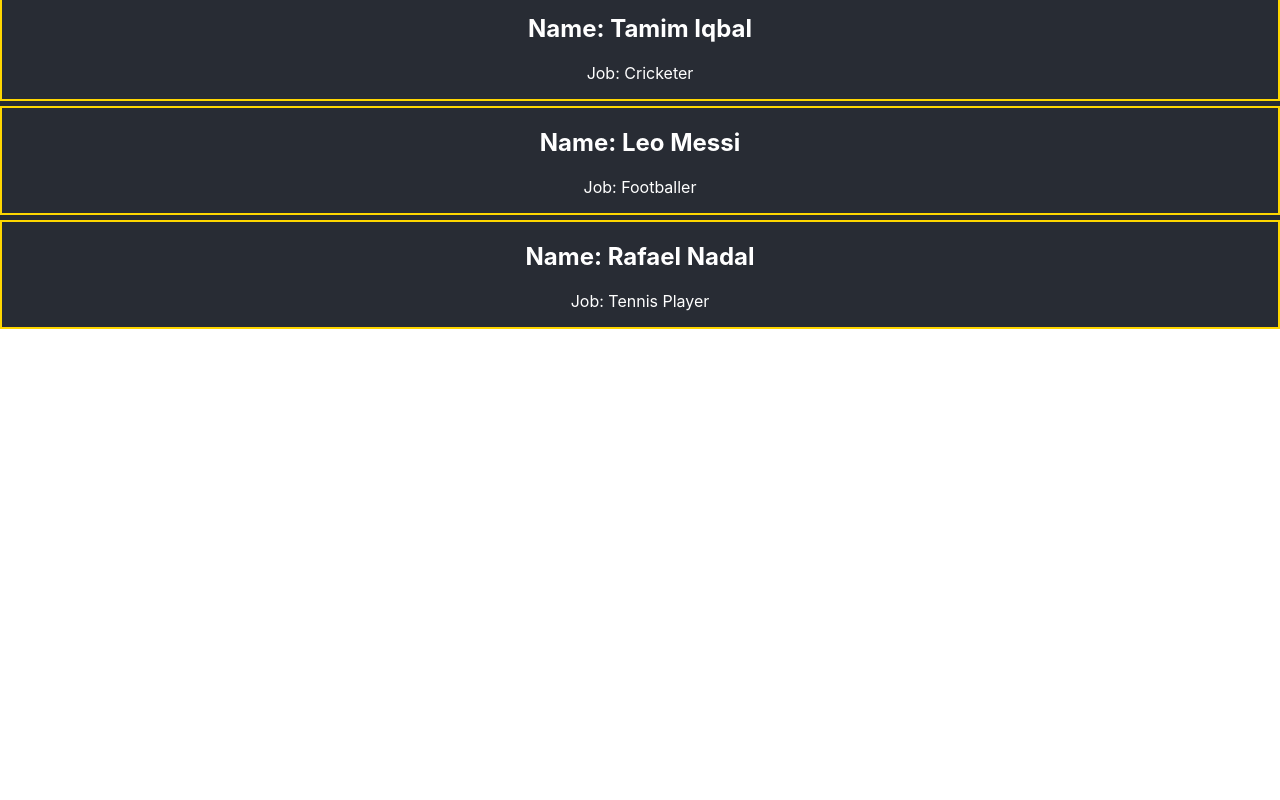
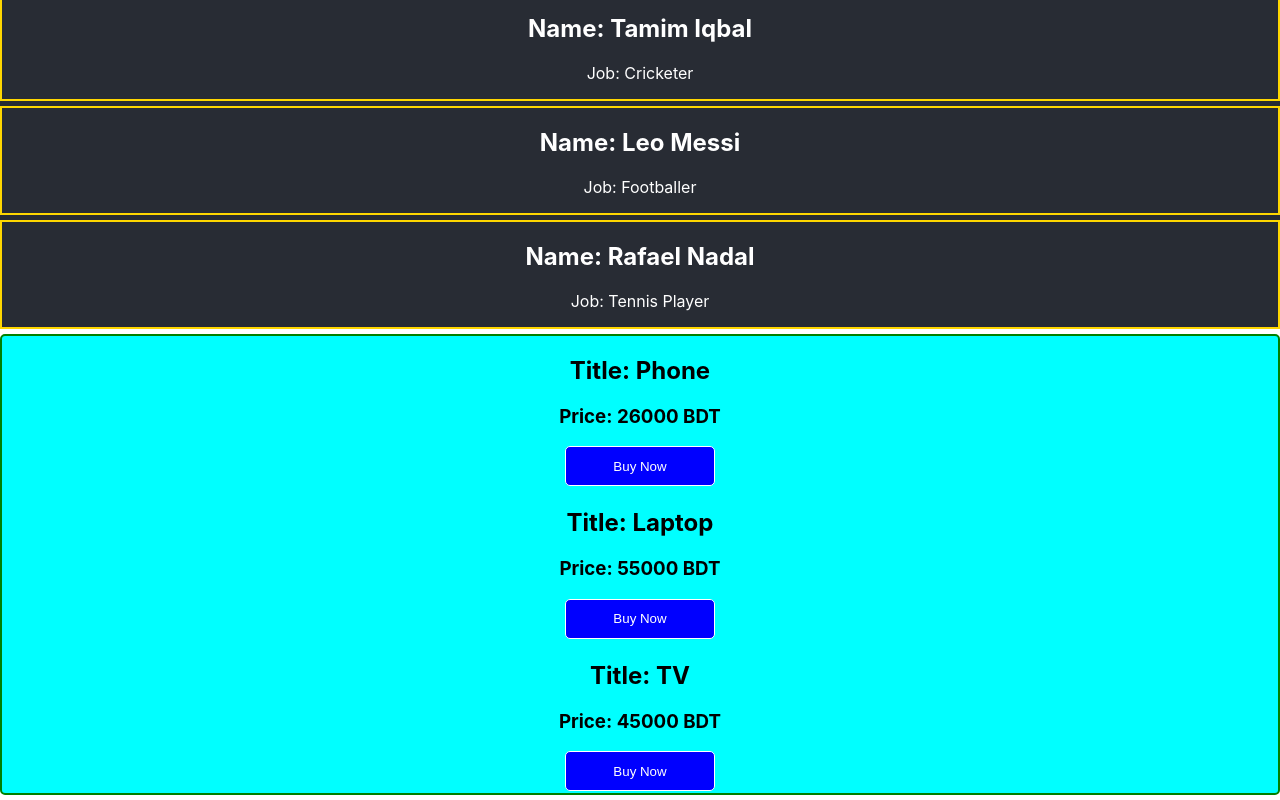
Before and after one commit to Monmoy042/react-core-concept, a React (Create React App) app: page / in a window 1280 px wide. Shown: the part 1295-2095 px from the top of the page. Before the commit the page ends 1629 px from the top, so only its background shows below. Built offline with nearby package versions, Linux system fonts and the light colour scheme.

Commit message:
dynamic data pass from an object to a component

```diff
--- a/src/App.js
+++ b/src/App.js
@@ -13,7 +13,19 @@
   backgroundColor: "#282C34",
   color: "#fff",
 };
+const btn = {
+  marginBottom: "2px",
+  height: "40px",
+  width: "150px",
+  backgroundColor: "blue",
+  color: "#fff",
+  outline: "none",
+  border: "1px solid #fff",
+  borderRadius: "5px",
+  cursor: "pointer",
+};
 
+// App Component
 function App() {
   var name = "Roger Federer";
   var player = {
@@ -24,9 +36,23 @@
     name: "Novak Djokovic",
     job: "Tennis Player",
   };
+  var productStyle = {
+    backgroundColor: "cyan",
+    color: "#000",
+    border: "2px solid green",
+    marginBottom: "5px",
+    borderRadius: "5px",
+  };
+
+  // Product Object
+  const products = [
+    { title: "Phone", price: "26000 BDT" },
+    { title: "Laptop", price: "55000 BDT" },
+    { title: "TV", price: "45000 BDT" },
+  ];
 
   // player data
-  const sportsman = ['Rafael Nadal','Tiger Woods'];
+  const sportsman = ["Rafael Nadal", "Tiger Woods"];
   return (
     <div className="App">
       <header className="App-header">
@@ -51,6 +77,11 @@
         <Person name="Leo Messi" job="Footballer" />
         <Person name={sportsman[0]} job="Tennis Player" />
       </section>
+      <section style={productStyle}>
+        <Product name={products[0].title} price={products[0].price} />
+        <Product name={products[1].title} price={products[1].price} />
+        <Product name={products[2].title} price={products[2].price} />
+      </section>
     </div>
   );
 }
@@ -67,4 +98,19 @@
     </>
   );
 }
+
+// Product info
+function Product(props) {
+  const { name, price } = props;
+  console.log(props);
+  return (
+    <>
+      <div>
+        <h1>Title: {name}</h1>
+        <h3>Price: {price}</h3>
+        <button style={btn}>Buy Now</button>
+      </div>
+    </>
+  );
+}
 export default App;
```
